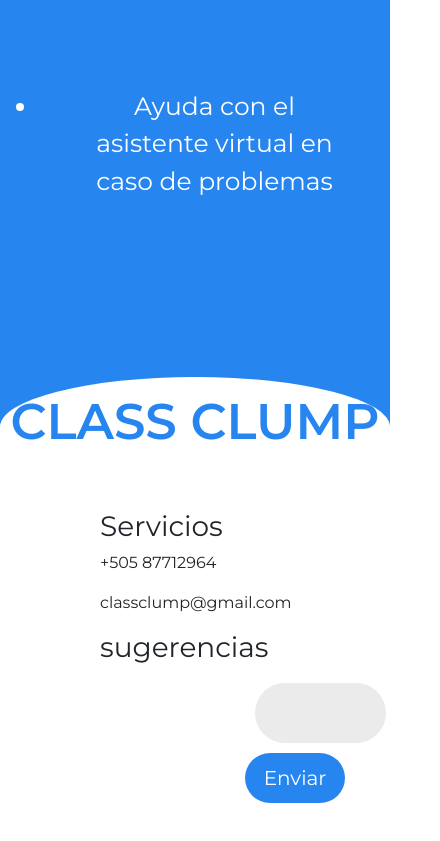
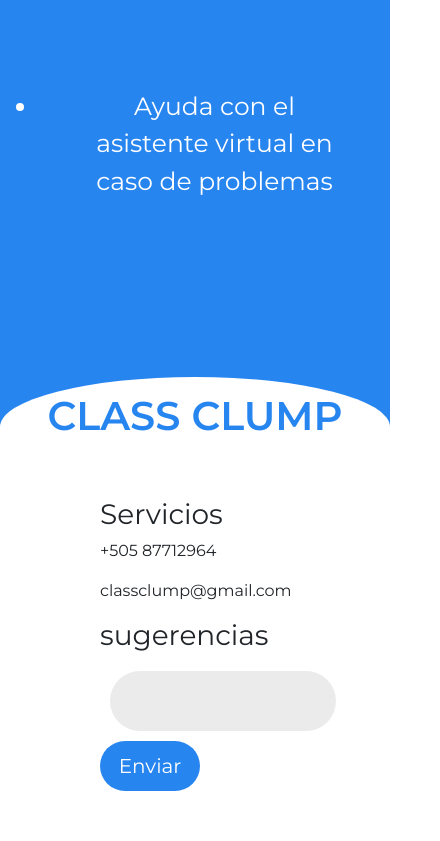
Before and after one commit to HackathonNicaragua2022/Clump, a React (Create React App) app: page / in a window 390 px wide. Shown: the part 2184-3025 px from the top of the page, 440 px wide, since content can reach past the window. Built offline with nearby package versions, Linux system fonts and the light colour scheme; no server answers.

Commit message:
footer responsive

```diff
--- a/src/components/HomePage/Home.css
+++ b/src/components/HomePage/Home.css
@@ -139,38 +139,25 @@
     flex-direction: column;
 }
 
-/*Inicio responsive*/
-@media (max-width: 1400px) {
-    footer h2 {
-        margin-top: 15px;
-        text-align: center;
-        font-size: 50px;
-        font-weight: 600;
-        color: #2785F0;
-        width: 100%;
-
+footer .footer-content .Servicios {
+    font-weight: 400;
+    width: 50%;
+    float: left;
 }
-
 .footer-content {
-        width: 100%;
+    width: 90%;
     padding: 50px 50px;
     align-items: center;
     margin-left: 50px;
     margin-right: 50px;
 }
 
-    footer .Servicios {
-        font-weight: 400;
-        width: 50%;
-        float: left;
-    }
-
-    footer .sugerencias {
+footer .footer-content .sugerencias {
     width: 50%;
     float: right;
 }
 
-    footer .sugerencias button {
+footer .footer-content .sugerencias button {
     height: 50px;
     width: 100px;
     background-color: #2785F0;
@@ -180,6 +167,22 @@
     font-weight: 500;
     font-size: 20px;
 }
+footer h2 {
+    margin-top: 15px;
+    text-align: center;
+    font-size: 50px;
+    font-weight: 600;
+    color: #2785F0;
+    width: 100%;
+}
+
+
+
+
+
+
+
+/*Inicio responsive*/
 
 @media (max-width: 820px) {
     .inicio {
@@ -251,7 +254,25 @@
         display: none;
     }
 }
-
+@media (max-width: 720px)
+{
+    .footer-content
+    {
+        width: 90%;
+        align-items: center;
+    }
+    footer .footer-content .sugerencias {
+        width: 100%;
+        flex-direction: column;
+    }
+    footer .footer-content .sugerencias {
+        width: 100%;
+    }
+    footer h2 {
+        font-size: 40px;
+        font-weight: 600;
+    }
+}
 @media (max-width: 750px) {
     .inicio h2 {
         padding-top: 10px;
@@ -259,4 +280,47 @@
         padding: 10px 10px;
     }
 }
+/*media para el fold*/
+@media (max-width: 280px)
+{
+    .inicio img {
+        width: 200px;
     }
+    .inicio h2 {
+    font-size: 30px;
+    }
+    .inicio p {
+        margin-top: -50px;
+        font-size: small;
+        padding: 30px 30px;
+    }
+
+    .inicio a {
+        margin-bottom: 10px;
+    }
+
+    .func h2 {
+        text-align: center;
+        font-size: 25px;
+        padding-top: 20px;
+    }
+
+    .uso
+    {
+        margin-top: 30px;
+        margin-bottom: 30px;
+    }
+    footer
+    {
+        justify-content: center;
+    }
+    footer .footer-content
+    {
+        margin-left: 20px;
+        width: 100%;
+    }
+    footer h2
+    {
+        margin-top: 250px;
+    }
+}
```
Also changed, not shown: src/components/HomePage/Home.jsx (indentation only). Lines whose indentation alone changed are shown as unchanged.
